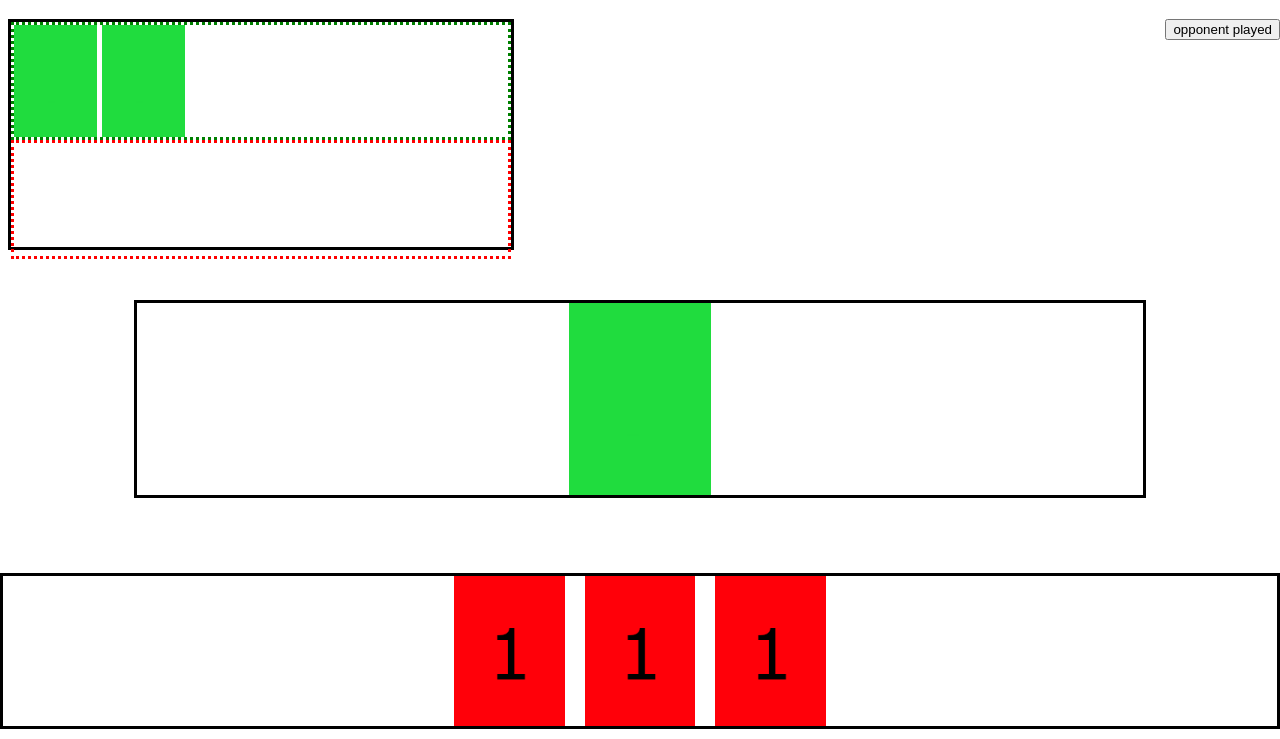
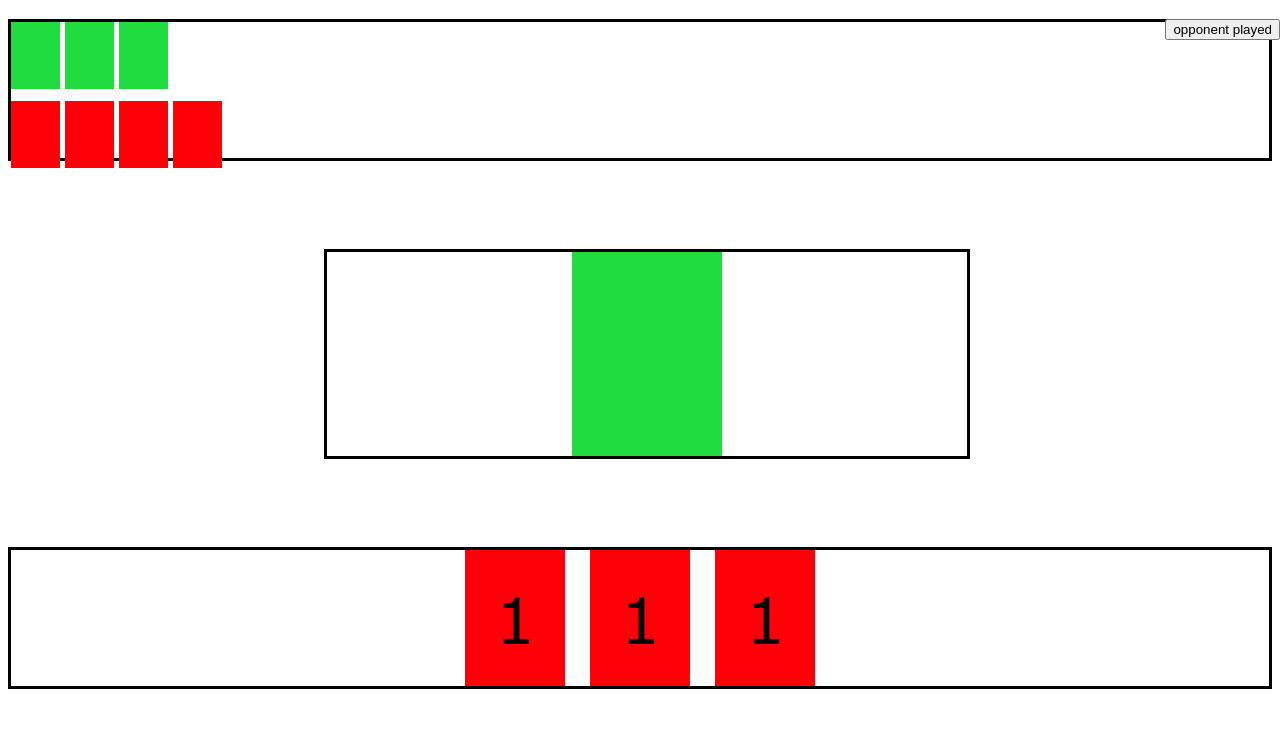
Before and after one commit to jameskelleher/jorgame-html, a plain HTML site: page public/index.html in a window 1280 px wide. Both pictures are taken after a click on the button "opponent played". Shown: the part 61-800 px from the top of the page. Drawn offline with Linux system fonts and the light colour scheme.

Commit message:
more good progress

```diff
--- a/public/index.html
+++ b/public/index.html
@@ -10,20 +10,32 @@
   <h1>Welcome to the game</h1>
 
   <button id="oppPlay" onclick="buttonClicked()">opponent played</button>
-
+  <div id="board">
     <div id="opponentInfoBox">
       <div id="opponentEvenBox">
         <img src="assets/blank_card_even.png" class="oppCard inOppDeck even">
         <img src="assets/blank_card_even.png" class="oppCard inOppDeck even">
         <img src="assets/blank_card_even.png" class="oppCard inOppDeck even">
+        <img src="assets/blank_card_even.png" class="oppCard inOppDeck even">
       </div>
-    <div id="opponentOddBox"></div>
+      <div id="opponentOddBox">
+        <img src="assets/blank_card_odd.png" class="oppCard inOppDeck odd">
+        <img src="assets/blank_card_odd.png" class="oppCard inOppDeck odd">
+        <img src="assets/blank_card_odd.png" class="oppCard inOppDeck odd">
+        <img src="assets/blank_card_odd.png" class="oppCard inOppDeck odd">
+      </div>
     </div>
 
     <div id="spotlightDiv">
-    <div id="spotlightLeft"></div>
-    <div id="spotlightCenter"></div>
-    <div id="spotlightRight"></div>
+      <div id="spotlightLeft">
+        <img src="assets/placeholder_card.png" class="placeholder inSpotlight">
+      </div>
+      <div id="spotlightCenter">
+        <img src="assets/placeholder_card.png" class="placeholder inSpotlight">
+      </div>
+      <div id="spotlightRight">
+        <img src="assets/placeholder_card.png" class="placeholder inSpotlight">
+      </div>
     </div>
 
     <div id="cardRow">
@@ -31,6 +43,7 @@
       <img src="assets/card1.png" id="card_2" class="playerCard inDeck">
       <img src="assets/card1.png" id="card_3" class="playerCard inDeck">
     </div>
+  </div>
 
 
   <script src="/script.js"></script>
--- a/public/script.js
+++ b/public/script.js
@@ -1,3 +1,7 @@
+// const placeholder = document.createElement("img");
+// placeholder.src = "assets/placeholder_card.png";
+// placeholder.classList.add("placeholder", "inSpotlight");
+
 const ANIM_DURATION = 800;
 
 const spotlightDiv = document.getElementById("spotlightDiv");
@@ -11,7 +15,7 @@ for (let card of document.getElementsByClassName("playerCard")) {
 }
 
 function getSpotlightDest(element) {
-  if (spotlightCenter.childElementCount === 0) {
+  if (spotlightCenter.children[0].classList.contains("placeholder")) {
     return spotlightCenter;
   } else if (element.classList.contains("playerCard")) {
     return spotlightRight;
@@ -46,6 +50,7 @@ function moveOnClick(element) {
       easing: "ease-in-out"
     });
     animation.onfinish = () => {
+      destElem.children[0].remove();
       destElem.appendChild(element);
       element.classList.remove("inDeck");
       element.classList.add("inSpotlight");
@@ -76,8 +81,26 @@ function moveOnClick(element) {
         easing: "ease-in-out"
       });
     }
-  };
 
+    if (destElem !== spotlightCenter) {
+      const cardXTranslate = spotlightLeft.getBoundingClientRect().x - spotlightCenter.getBoundingClientRect().x;
+      const animation = spotlightCenter.children[0].animate({
+        transform: [
+          `translateX(${cardXTranslate}px)`,
+        ]
+      }, {
+        duration: ANIM_DURATION,
+        easing: "ease-in-out"
+      });
+
+      animation.onfinish = () => {
+        spotlightLeft.children[0].remove();
+        // const temp = spotlightLeft.children[0];
+        spotlightLeft.appendChild(spotlightCenter.children[0]);
+        // spotlightCenter.appendChild(temp);
+      }
+    }
+  }
 }
 
 function buttonClicked() {
@@ -105,10 +128,29 @@ function buttonClicked() {
   });
 
   translateAnim.onfinish = () => {
+    destElem.children[0].remove();
     destElem.appendChild(cardToMove);
     cardToMove.classList.remove("inOppDeck");
     cardToMove.classList.add("spotlight");
   }
 
+  if (destElem !== spotlightCenter) {
+    const cardXTranslate = spotlightCenter.getBoundingClientRect().x - spotlightLeft.getBoundingClientRect().x;
+    const animation = spotlightCenter.children[0].animate({
+      transform: [
+        `translateX(${cardXTranslate}px)`,
+      ]
+    }, {
+      duration: ANIM_DURATION,
+      easing: "ease-in-out"
+    });
+
+    animation.onfinish = () => {
+      const temp = spotlightRight.children[0];
+      spotlightRight.appendChild(spotlightCenter.children[0]);
+      spotlightCenter.appendChild(temp);
+    }
+  }
+
 
 }
--- a/public/styles.css
+++ b/public/styles.css
@@ -1,11 +1,10 @@
 #opponentInfoBox {
   border: solid black;
-  height: 225px;
-  width: 500px;
+  height: 20%;
+  /* width: 500px; */
 }
 
 .oppCard {
-  /* position: relative; */
   height: 100%;
 }
 
@@ -14,29 +13,33 @@
 }
 
 #opponentEvenBox {
-  border: dotted green;
-  height: 50%;
+  /* border: dotted green; */
+  height: 49%;
+  margin-bottom: 1%;
   align-items: center;
   display: flex;
   align-items: flex-start;
 }
 
 #opponentOddBox {
-  border: dotted red;
-  height: 50%;
-  bottom: 19px;
+  /* border: dotted red; */
+  height: 49%;
+  margin-top: 1%;
+  display: flex;
+  align-items: flex-start;
 }
 
 .inDeck {
-  margin-right: 10px;
-  margin-left: 10px;
+  margin-right: 1%;
+  margin-left: 1%;
 }
 
 #spotlightDiv {
-  /* height: 50%; */
-  margin: 10%;
-  margin-top: 4%;
-  height: 15vw;
+  margin: 25%;
+  margin-top: 5%;
+  margin-bottom: 5%;
+  height: 30%;
+  min-width: 50vw;
   display: flex;
   position: relative;
   top: 0; left: 0; bottom: 0; right: 0;
@@ -49,21 +52,13 @@
   height: 100%;
 }
 
-#spotlightLeft img {
-  right: 50%;
-}
-
-#spotlightRight img {
-  left: 50%;
-}
-
 #cardRow {
   display: flex;
-  position: absolute;
+  position: relative;
   left: 0;
   right: 0;
-  bottom: 10px;
-  height: 150px;
+  margin-bottom: 10px;
+  height: 20%;
   align-items: center;
   justify-content: center;
   border: solid black;
@@ -83,3 +78,11 @@ img {
   position: relative;
   height: 100%;
 }
+
+#board {
+  /* border: solid blue; */
+  height: 85vh;
+  display: flex;
+  flex-direction: column;
+  justify-content: space-between;
+}
```
Also changed, not shown: public/assets/placeholder_card.png (added). Lines whose indentation alone changed are shown as unchanged.
